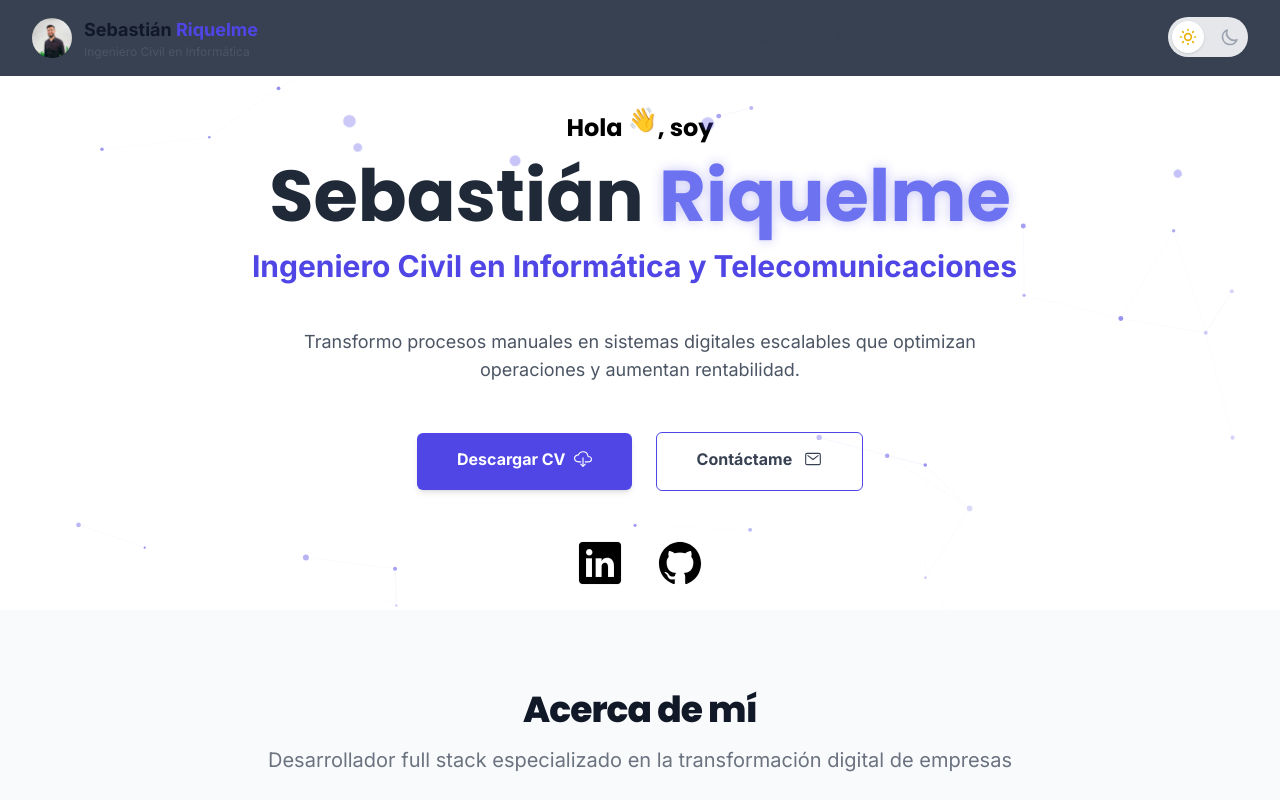
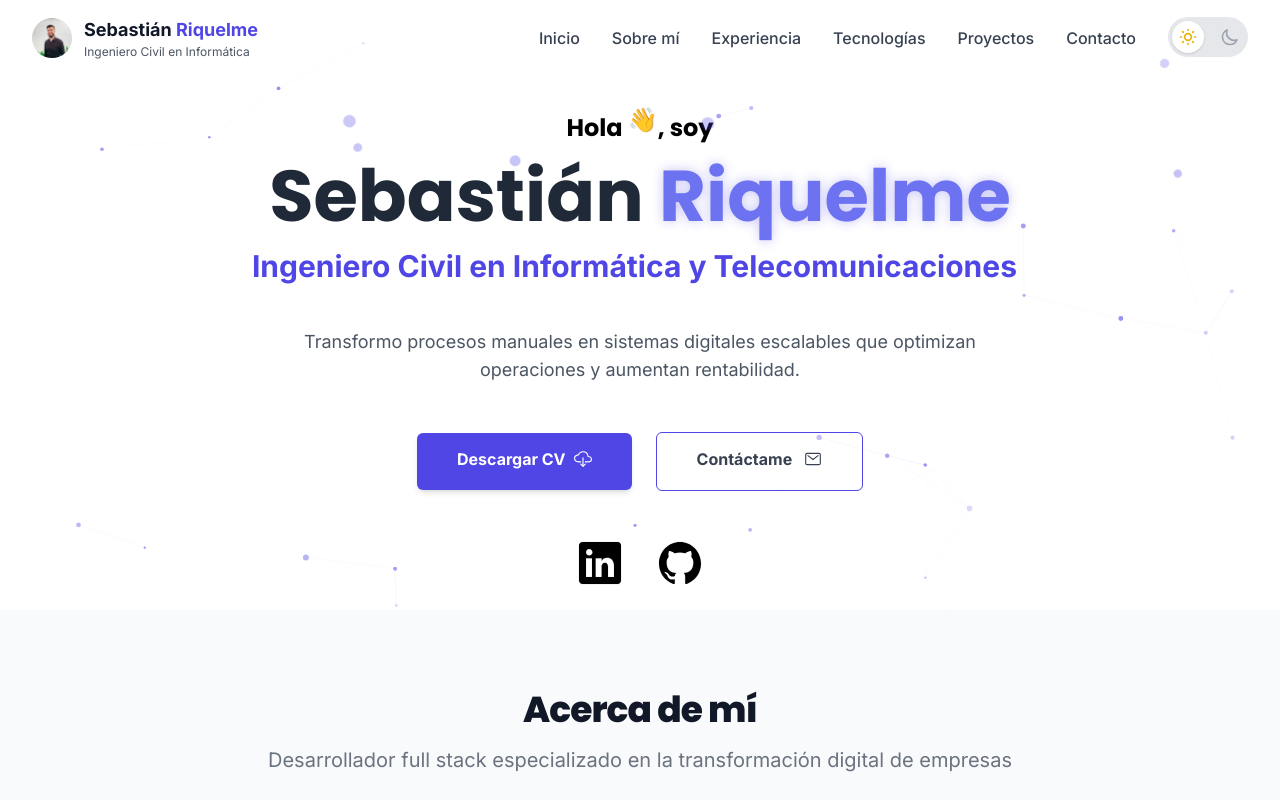
Before and after one commit to SebastianRiquelmeM/portafolio, a React (Vite) app: page / in a window 1280 px wide. Shown: the top 800 px of the page. Built offline with nearby package versions, Linux system fonts and the light colour scheme.

Commit message:
La version más estable de momento

```diff
--- a/src/components/Hero.jsx
+++ b/src/components/Hero.jsx
@@ -68,26 +68,11 @@ export default () => {
 
 	return (
 		<>
-			{/* <header>
-				<nav className="flex justify-end">
-					<ul>
-						<li className="mt-5 mr-5 md:mr-20">
-							<Switcher />
-						</li>
-					</ul>
-				</nav>
-			</header> */}
-			{/* <motion.section
-				variants={containerVariants}
-				initial="hidden"
-				animate="visible"
-				className="mt-24 mx-auto max-w-screen-xl pb-4 px-4 sm:px-8"
-			> */}
 			<motion.section
 				variants={containerVariants}
 				initial="hidden"
 				animate="visible"
-				className="mx-auto max-w-screen-xl pb-4 px-4 sm:px-8 pt-28"
+				className="mx-auto max-w-screen-xl pb-4 px-4 sm:px-8 pt-28 transition-colors duration-500"
 			>
 				<div className="text-center space-y-4">
 					<motion.div className="relative inline-block">
--- a/src/components/Navbar.jsx
+++ b/src/components/Navbar.jsx
@@ -36,11 +36,11 @@ const Navbar = () => {
 	// 		: "bg-transparent py-4"
 	// }`;
 
-const navbarClasses = `fixed top-0 left-0 w-full z-50 transition-all duration-300 ${
-    scrolled
-        ? "bg-white dark:bg-gray-700 shadow-md py-2"
-        : "bg-gray-700 dark:bg-gray-700 py-4"
-}`;
+	const navbarClasses = `fixed top-0 left-0 w-full z-50 transition-all duration-300 ${
+		scrolled
+			? "bg-white dark:bg-gray-900 shadow-md py-2"
+			: "bg-transparent dark:bg-gray-900/70 py-4"
+	}`;
 
 	return (
 		<nav className={navbarClasses}>
--- a/src/components/Particles.jsx
+++ b/src/components/Particles.jsx
@@ -1,6 +1,12 @@
-import React, { useEffect, useRef } from 'react';
+import React, { useEffect, useRef } from "react";
 
-const Particles = ({ count = 40, color = '#4f46e5', minSize = 2, maxSize = 5, speed = 1 }) => {
+const Particles = ({
+	count = 40,
+	color = "#4f46e5",
+	minSize = 2,
+	maxSize = 5,
+	speed = 1,
+}) => {
 	const canvasRef = useRef(null);
 	const particlesRef = useRef([]);
 
@@ -8,7 +14,7 @@ const Particles = ({ count = 40, color = '#4f46e5', minSize = 2, maxSize = 5, sp
 		const canvas = canvasRef.current;
 		if (!canvas) return;
 
-    const context = canvas.getContext('2d');
+		const context = canvas.getContext("2d");
 
 		// Función para redimensionar el canvas
 		const resizeCanvas = () => {
@@ -18,7 +24,7 @@ const Particles = ({ count = 40, color = '#4f46e5', minSize = 2, maxSize = 5, sp
 
 		// Inicializa el canvas
 		resizeCanvas();
-    window.addEventListener('resize', resizeCanvas);
+		window.addEventListener("resize", resizeCanvas);
 
 		// Crear partículas
 		if (particlesRef.current.length === 0) {
@@ -29,7 +35,7 @@ const Particles = ({ count = 40, color = '#4f46e5', minSize = 2, maxSize = 5, sp
 					size: Math.random() * (maxSize - minSize) + minSize,
 					speedX: (Math.random() - 0.5) * speed,
 					speedY: (Math.random() - 0.5) * speed,
-          opacity: Math.random() * 0.5 + 0.1
+					opacity: Math.random() * 0.5 + 0.1,
 				});
 			}
 		}
@@ -38,7 +44,7 @@ const Particles = ({ count = 40, color = '#4f46e5', minSize = 2, maxSize = 5, sp
 		const animate = () => {
 			context.clearRect(0, 0, canvas.width, canvas.height);
 
-      particlesRef.current.forEach(particle => {
+			particlesRef.current.forEach((particle) => {
 				// Actualizar posición
 				particle.x += particle.speedX;
 				particle.y += particle.speedY;
@@ -54,8 +60,18 @@ const Particles = ({ count = 40, color = '#4f46e5', minSize = 2, maxSize = 5, sp
 
 				// Dibujar partícula
 				context.beginPath();
-        context.arc(particle.x, particle.y, particle.size, 0, Math.PI * 2);
-        context.fillStyle = color + Math.floor(particle.opacity * 255).toString(16).padStart(2, '0');
+				context.arc(
+					particle.x,
+					particle.y,
+					particle.size,
+					0,
+					Math.PI * 2
+				);
+				context.fillStyle =
+					color +
+					Math.floor(particle.opacity * 255)
+						.toString(16)
+						.padStart(2, "0");
 				context.fill();
 			});
 
@@ -71,16 +87,28 @@ const Particles = ({ count = 40, color = '#4f46e5', minSize = 2, maxSize = 5, sp
 
 			for (let i = 0; i < particlesRef.current.length; i++) {
 				for (let j = i + 1; j < particlesRef.current.length; j++) {
-          const dx = particlesRef.current[i].x - particlesRef.current[j].x;
-          const dy = particlesRef.current[i].y - particlesRef.current[j].y;
+					const dx =
+						particlesRef.current[i].x - particlesRef.current[j].x;
+					const dy =
+						particlesRef.current[i].y - particlesRef.current[j].y;
 					const distance = Math.sqrt(dx * dx + dy * dy);
 
 					if (distance < maxDistance) {
 						const opacity = 1 - distance / maxDistance;
 						context.beginPath();
-            context.moveTo(particlesRef.current[i].x, particlesRef.current[i].y);
-            context.lineTo(particlesRef.current[j].x, particlesRef.current[j].y);
-            context.strokeStyle = color + Math.floor(opacity * 30).toString(16).padStart(2, '0');
+						context.moveTo(
+							particlesRef.current[i].x,
+							particlesRef.current[i].y
+						);
+						context.lineTo(
+							particlesRef.current[j].x,
+							particlesRef.current[j].y
+						);
+						context.strokeStyle =
+							color +
+							Math.floor(opacity * 30)
+								.toString(16)
+								.padStart(2, "0");
 						context.lineWidth = 0.5;
 						context.stroke();
 					}
@@ -93,7 +121,7 @@ const Particles = ({ count = 40, color = '#4f46e5', minSize = 2, maxSize = 5, sp
 
 		// Limpiar al desmontar
 		return () => {
-      window.removeEventListener('resize', resizeCanvas);
+			window.removeEventListener("resize", resizeCanvas);
 		};
 	}, [count, color, minSize, maxSize, speed]);
 
```
Lines whose indentation alone changed are shown as unchanged.
